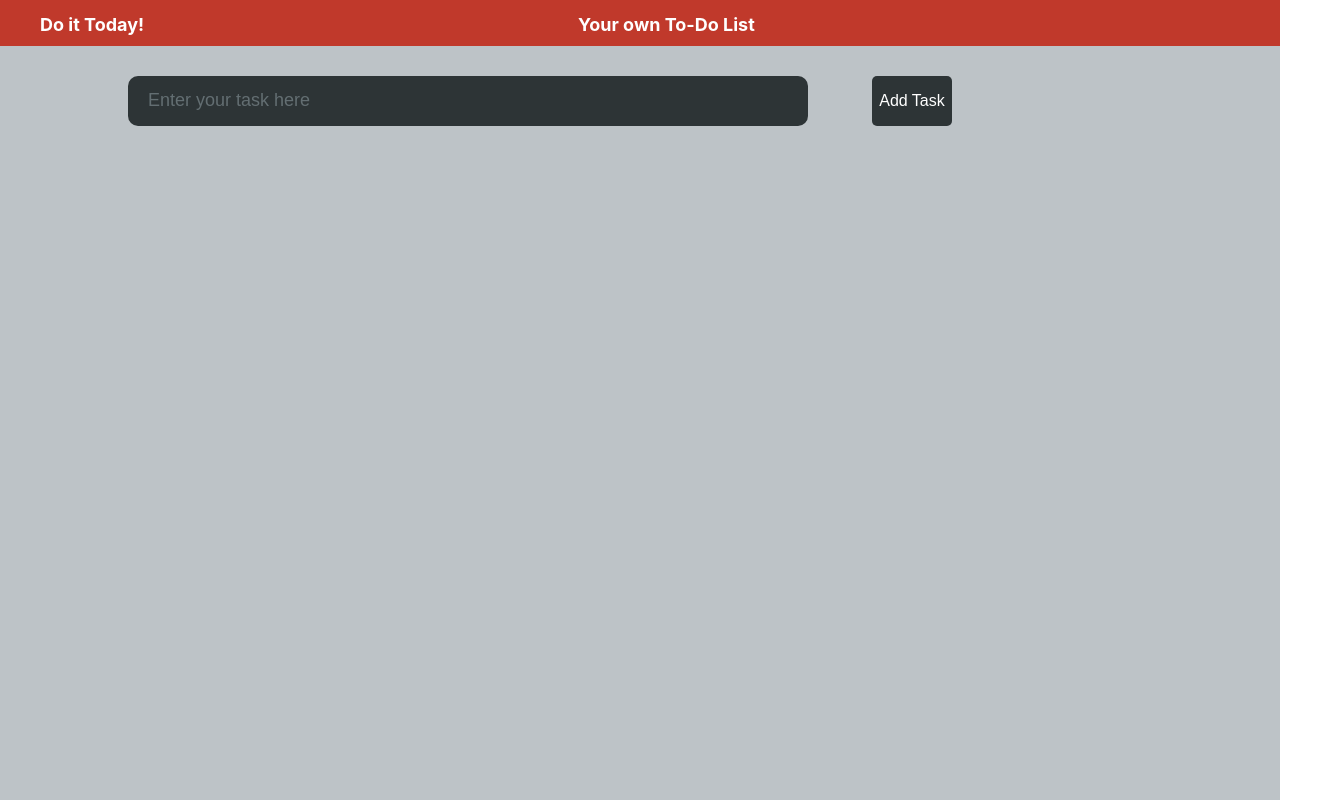
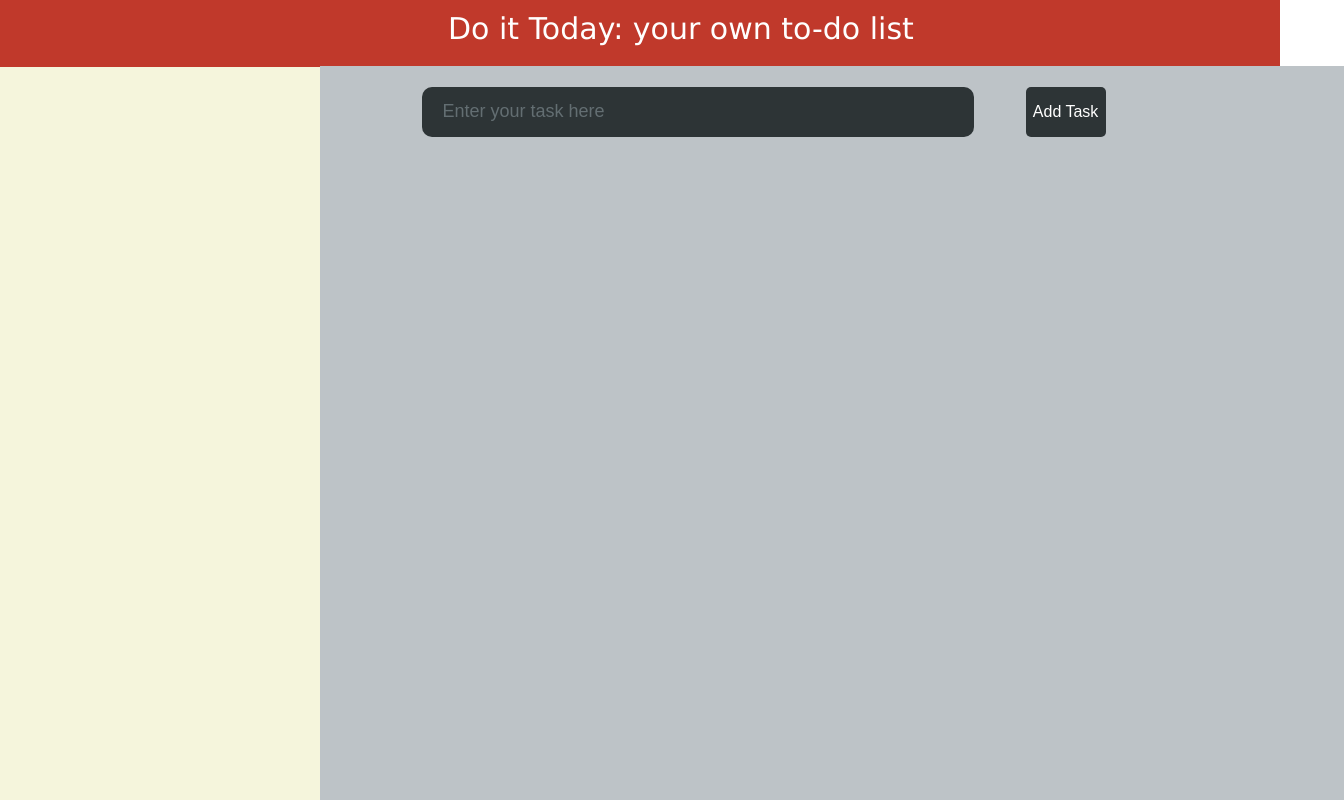
Before and after one commit to RohitKeswani/todolist, a React (Create React App) app: page / in a window 1280 px wide. Shown: the top 800 px of the page, 1344 px wide, since content can reach past the window. Built offline with nearby package versions, Linux system fonts and the light colour scheme; the HTML template or start-up script is replaced by a standard one.

Commit message:
enhanced layout and including instructions for use

```diff
--- a/src/App.css
+++ b/src/App.css
@@ -4,9 +4,10 @@ body{
 
 .App{
   background-color: #bdc3c7 ;
-  min-height: 100em;
-  width : 100%;
-  margin-top: -29px;
+  min-height: 745px;
+  width : 80%;
+  margin-left: 25%;
+  margin-top: -766px;
 }
 
 #to-do-form {
--- a/src/NavBar.css
+++ b/src/NavBar.css
@@ -1,21 +1,21 @@
 .TopBar{
     background-color: #c0392b;
-    height: 50px;
+    height: 75px;
     width: 100%;
-    margin-top: -17px;
+    margin-top: -3%;
 }
 
-.TopBar li{
-    display: inline;
-    float: left;
-    font-size: 18px;
+.TopBar p{
+    font-size: 30px;
     color: #fff;
-    font-weight: bold;
-    margin: 15px auto;
-    padding: 20px auto;
+    font-family: Verdana, Tahoma, sans-serif;
+    font-weight: medium;
+    padding-top: 1.5%;
+    margin-left: 35%;
     cursor: pointer;
 }
 
-#shiftThisElement{
-    padding-left: 35%;
+a {
+    color: #fff;
+    text-decoration: none;
 }
--- a/src/NavBar.js
+++ b/src/NavBar.js
@@ -1,18 +1,13 @@
 import React from 'react';
 import './NavBar.css';
-import App from './App';
 
 class NavBar extends React.Component{
-    constructor(props){
-        super(props);
-    }
     render(){
         return (
             <div className="TopBar">
-                <ul className="listClass">
-                    <li> Do it Today!</li>
-                    <li id="shiftThisElement"> Your own To-Do List </li>
-                </ul>
+                <p>
+                    <a href="../public/index.html">Do it Today: your own to-do list </a>
+                </p>
             </div>
 
         );
--- /dev/null
+++ b/src/SideBar.css
@@ -0,0 +1,5 @@
+.sidebar{
+    background-color: beige;
+    height: 745px;
+    width: 25%;
+}
--- /dev/null
+++ b/src/SideBar.js
@@ -0,0 +1,14 @@
+import React from 'react';
+import './SideBar.css';
+
+class SideBar extends React.Component{
+    render(){
+        return(
+            <div className="sidebar">
+
+            </div>
+        );
+    }
+}
+
+export default SideBar;
--- a/src/index.js
+++ b/src/index.js
@@ -3,10 +3,12 @@ import ReactDOM from 'react-dom';
 import './index.css';
 import App from './App';
 import NavBar from './NavBar';
+import SideBar from './SideBar';
 
 ReactDOM.render(
   <React.StrictMode>
     <NavBar></NavBar>
+    <SideBar></SideBar>
     <App />
   </React.StrictMode>,
   document.getElementById('root')
```
